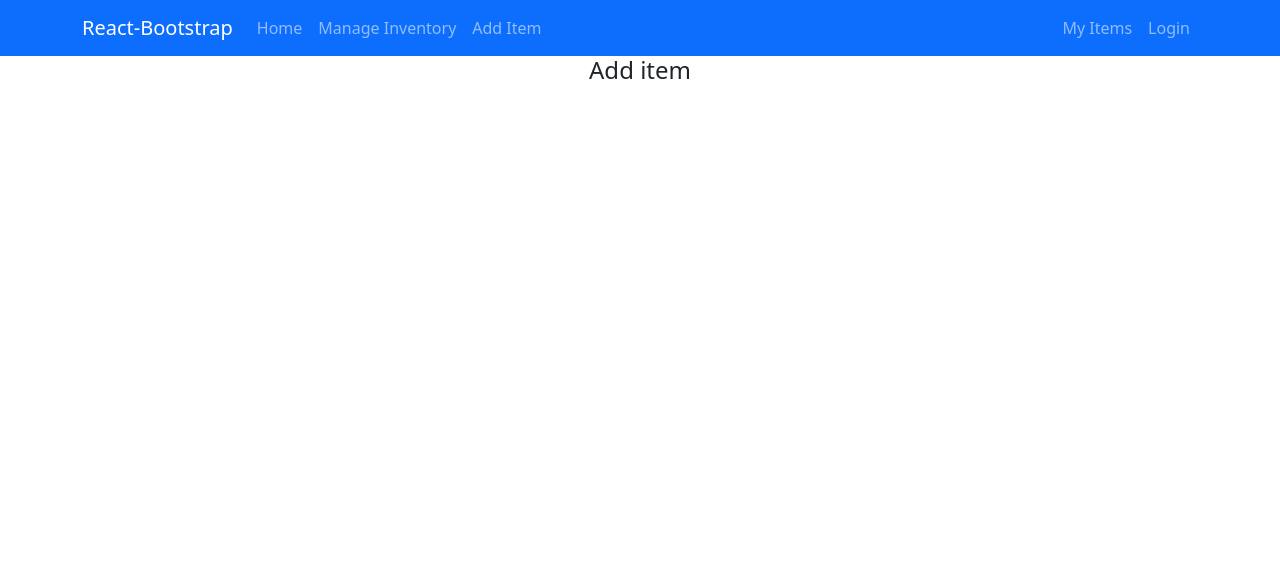
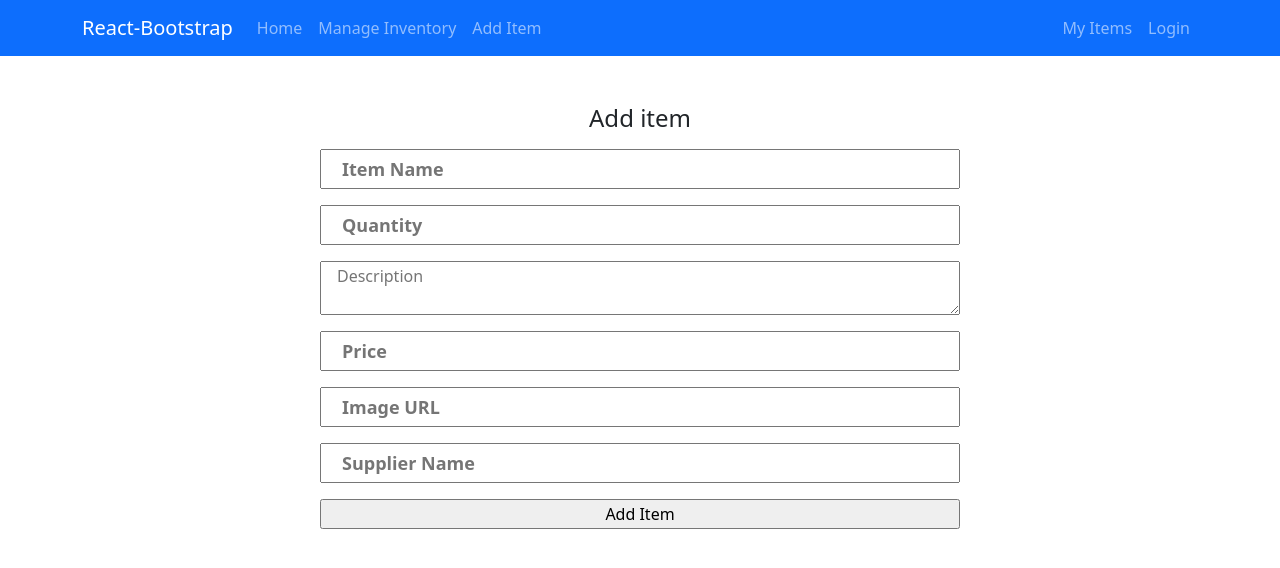
Before and after one commit to souravpodder/client-side-main-warehouse, a React (Create React App) app: page /add in a window 1280 px wide. Shown: the top 568 px of the page. Built offline with nearby package versions, Linux system fonts and the light colour scheme.

Commit message:
add item page added

```diff
--- a/package.json
+++ b/package.json
@@ -10,6 +10,7 @@
     "react": "^18.1.0",
     "react-bootstrap": "^2.3.1",
     "react-dom": "^18.1.0",
+    "react-hook-form": "^7.30.0",
     "react-router-dom": "^6.3.0",
     "react-scripts": "5.0.1",
     "web-vitals": "^2.1.4"
--- a/src/Components/AddItem/AddItem.css
+++ b/src/Components/AddItem/AddItem.css
@@ -0,0 +1,6 @@
+.input_field{
+  height: 40px;
+  padding-left: 20px;
+  font-size: 18px;
+  font-weight: 600;
+}
--- a/src/Components/AddItem/AddItem.js
+++ b/src/Components/AddItem/AddItem.js
@@ -1,9 +1,37 @@
 import React from 'react';
+import { useForm } from "react-hook-form";
+import './AddItem.css';
 
 const AddItem = () => {
+  const { register, handleSubmit } = useForm();
+
+  const onSubmit = data => {
+    console.log(data);
+    fetch('http://localhost:5000/item', {
+      method: 'POST',
+      headers: {
+        'Content-type': 'application/json',
+      },
+      body: JSON.stringify(data)
+    })
+      .then(res => res.json())
+      .then(data => {
+        console.log(data)
+      })
+  };
+
   return (
-    <div>
-      <h4 className='text-center'>Add item</h4>
+    <div className='w-50 mx-auto mt-5'>
+      <h4 className='text-center mb-3'>Add item</h4>
+      <form className='d-flex flex-column' onSubmit={handleSubmit(onSubmit)}>
+        <input className='mb-3 input_field' type="text" placeholder='Item Name' {...register("name", { required: true })} />
+        <input className='mb-3 input_field' type="number" placeholder='Quantity' {...register("quantity", { required: true })} />
+        <textarea className='mb-3 ps-3' placeholder='Description' {...register("description")} />
+        <input className='mb-3 input_field' placeholder='Price' type="number" {...register("price", { required: true })} />
+        <input className='mb-3 input_field' placeholder='Image URL' type="text" {...register("img", { required: true })} />
+        <input className='mb-3 input_field' placeholder='Supplier Name' type="text" {...register("supplier")} />
+        <input type="submit" value="Add Item" />
+      </form>
     </div>
   );
 };
--- a/src/Components/ManageInventory/ManageInventory.js
+++ b/src/Components/ManageInventory/ManageInventory.js
@@ -1,7 +1,10 @@
 import React, { useEffect, useState } from 'react';
 import { Table } from 'react-bootstrap';
+import { useNavigate } from 'react-router-dom';
 
 const ManageInventory = () => {
+  const navigate = useNavigate('');
+
   const [items, setItems] = useState([]);
   useEffect(() => {
     fetch('http://localhost:5000/items')
@@ -60,7 +63,7 @@ const ManageInventory = () => {
       </Table>
 
       <div className='w-25 mx-auto my-5'>
-        <button className='common-btn'>Add New Item</button>
+        <button className='common-btn' onClick={() => navigate('/add')}>Add New Item</button>
       </div>
     </div>
   );
```
Also changed, not shown: 1 other file (tests, documents, lock files or other folders).
